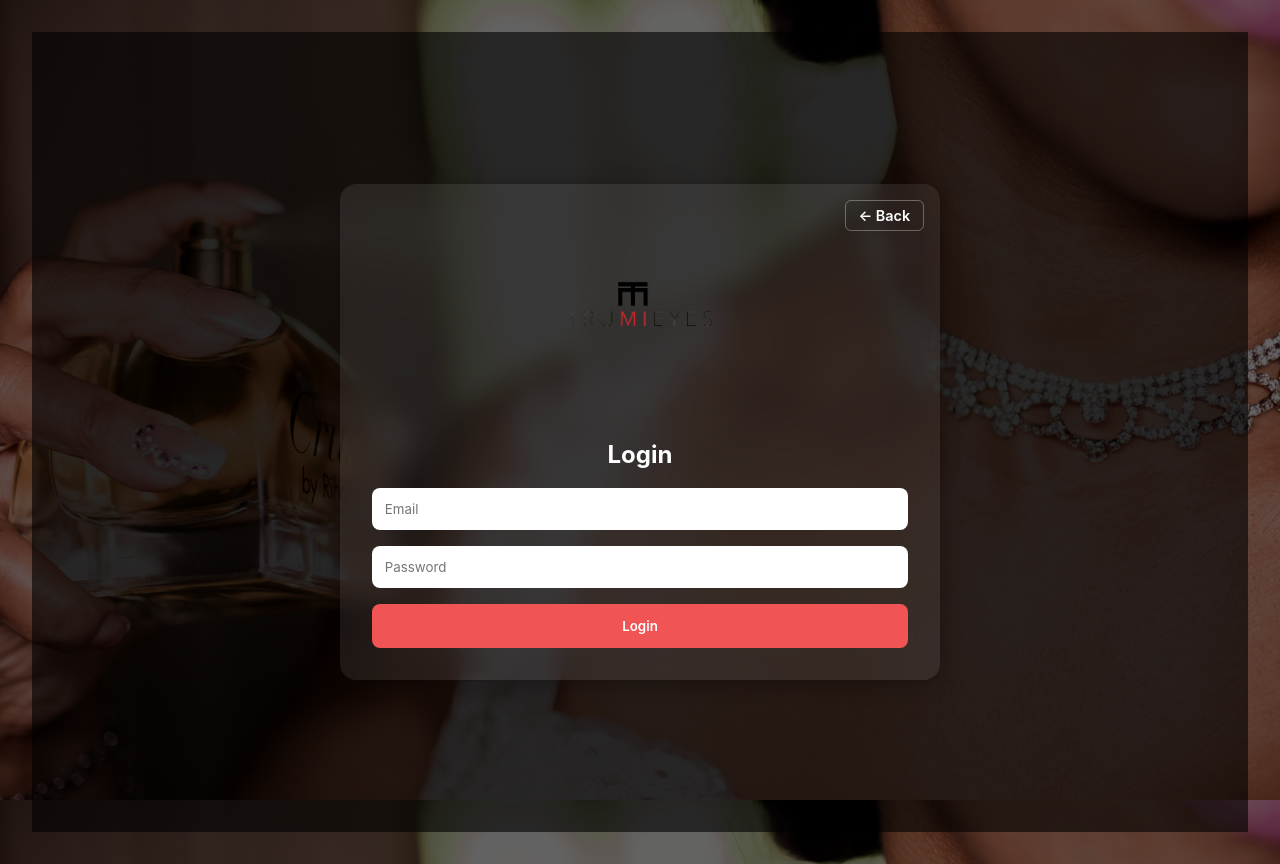
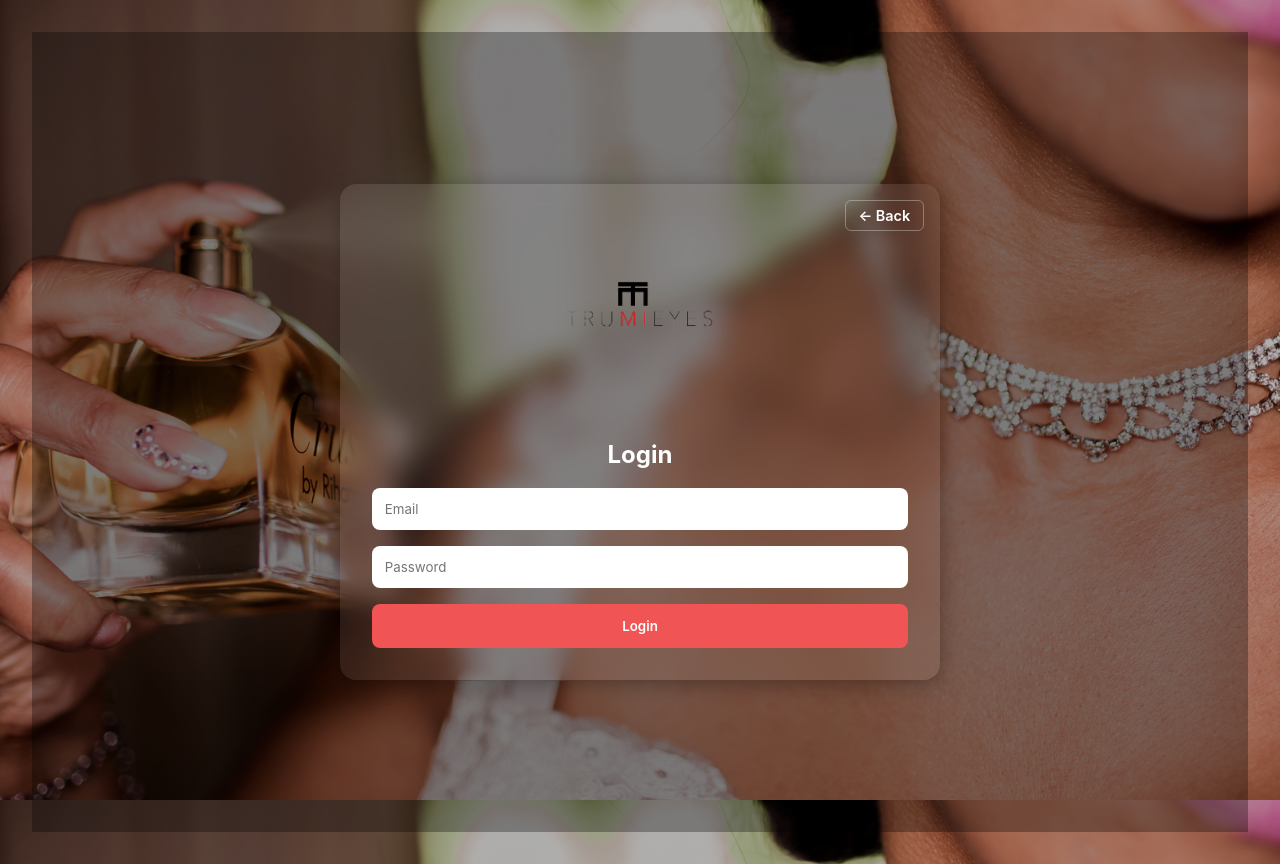
Before and after one commit to DDbyAlfonzo/TruMiEyes, a Next.js app: page /login in a window 1280 px wide. Built offline with nearby package versions, Linux system fonts and the light colour scheme.

Commit message:
Add logout button styles and update globals.css

```diff
--- a/Styles/globals.css
+++ b/Styles/globals.css
@@ -10,14 +10,14 @@
 }
 
 .overlay {
-  background-color: rgba(0, 0, 0, 0.6);
+  background-color: rgba(0, 0, 0, 0.3);
   min-height: 100vh;
   width: 100%;
   display: flex;
   align-items: center;
   justify-content: center;
+  box-sizing: border-box;
   padding: 2rem;
-  box-sizing: border-box;
 }
 
 .container-wrapper {
@@ -52,6 +52,9 @@
   position: absolute;
   top: 1rem;
   right: 1rem;
+  display: flex;
+  gap: 0.5rem;
+  align-items: center;
 }
 
 .back-button {
@@ -63,6 +66,7 @@
   cursor: pointer;
   font-size: 0.9rem;
   transition: background 0.3s ease;
+  user-select: none;
 }
 
 .back-button:hover {
```
